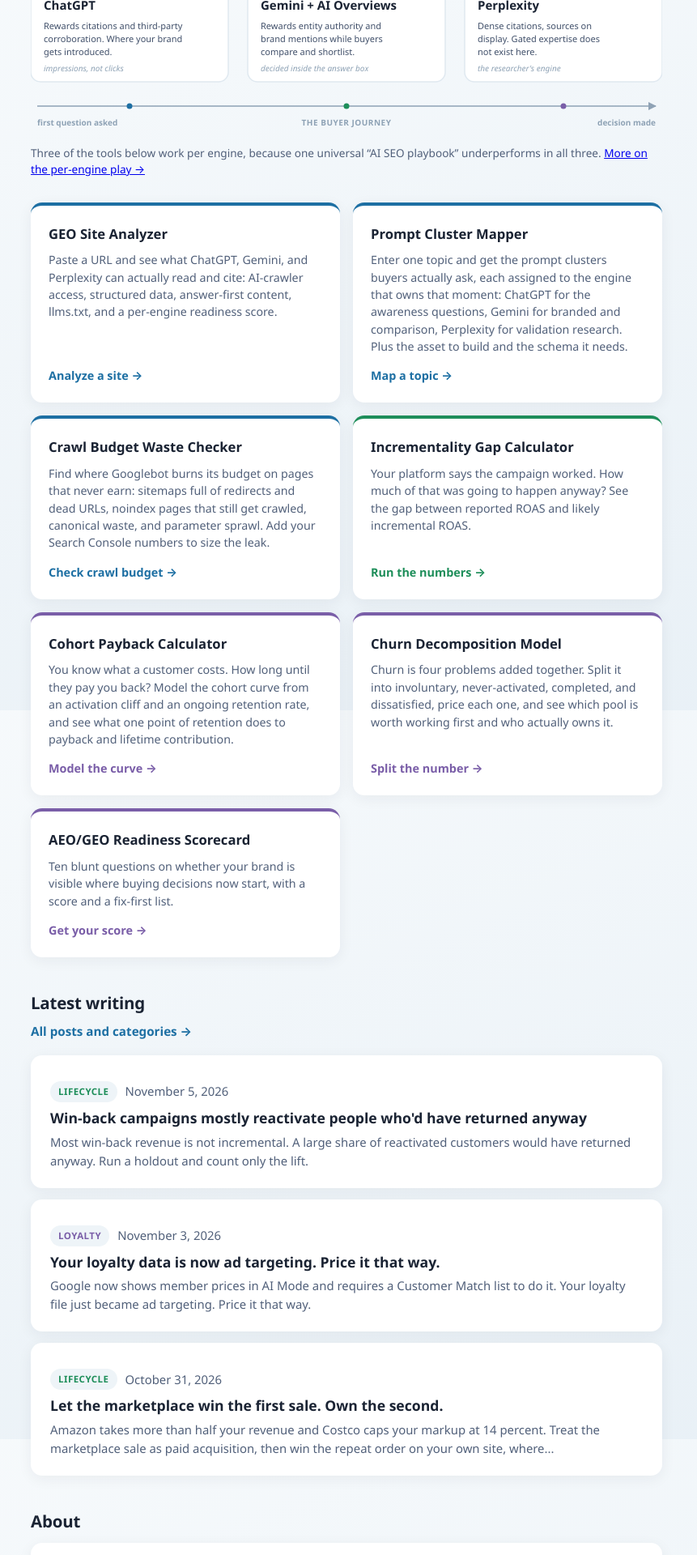
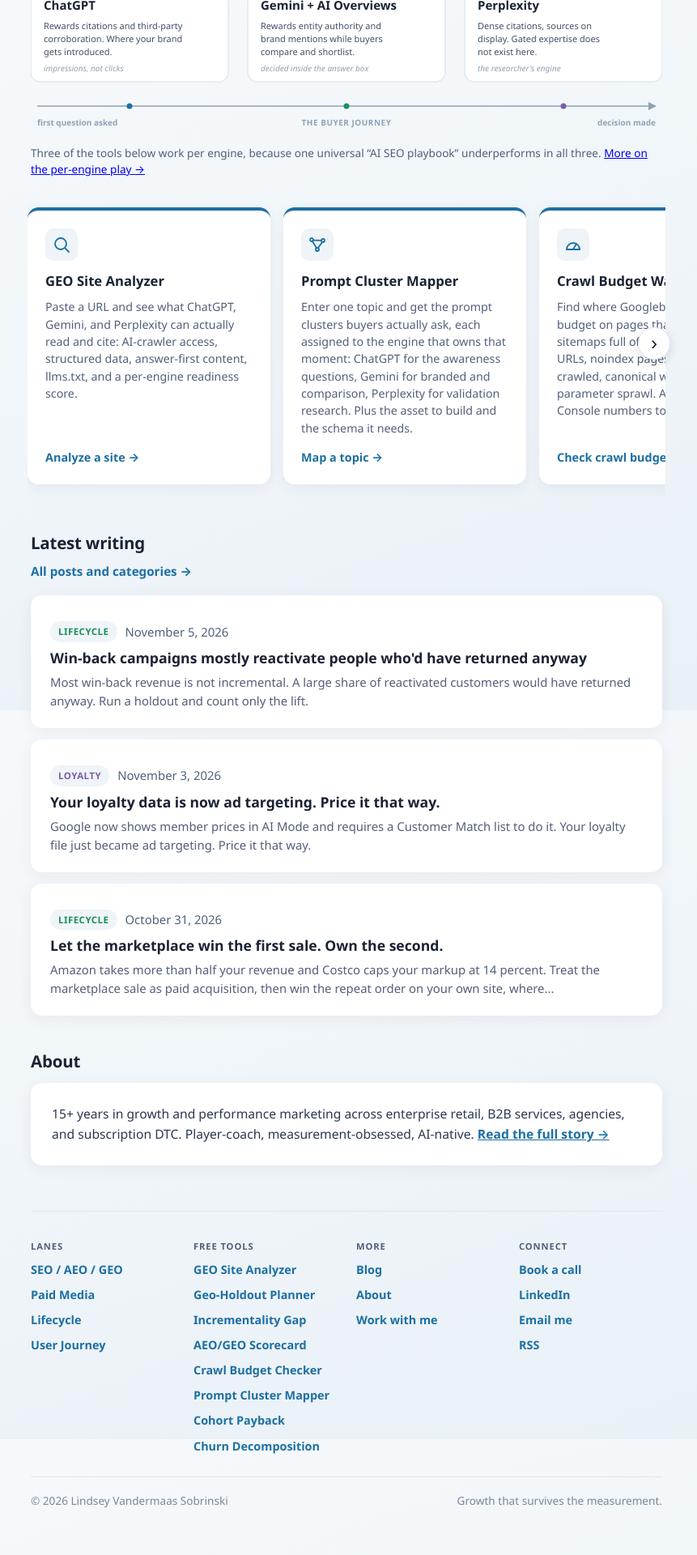
Before and after one commit to lsobrinski-marketing/lindseysobrinski.com, a Jekyll site: the page built from index.html, in a window 1280 px wide. Shown: the part 1823-3743 px from the top of the page at 81% size, without its empty margins (212-1073 px from the left). Built offline with Jekyll 4.4.1, drawn with Linux system fonts in a browser that asks for light colours.

Commit message:
Homepage tools: grid -> swipeable carousel with per-card icons; move carousel JS to default layout (shared, de-duped from lane)
Co-Authored-By: Claude Opus 4.8 <noreply@anthropic.com>

```diff
--- a/assets/css/site.css
+++ b/assets/css/site.css
@@ -83,6 +83,7 @@ h3{font-size:1.04rem;margin:24px 0 6px;}
 .carousel-btn.prev{left:-6px;} .carousel-btn.next{right:-6px;}
 .carousel-btn:disabled{opacity:0;pointer-events:none;}
 @media(max-width:680px){.carousel-btn{display:none;}}  /* touch: swipe instead of arrows */
+.tile-ico{width:40px;height:40px;padding:8px;border-radius:10px;color:var(--lane,var(--accent));background:var(--soft,#eef4f8);margin:0 0 12px;flex:none;box-sizing:border-box;}
 
 /* ---------- hero ---------- */
 .hero-banner{
--- a/index.html
+++ b/index.html
@@ -68,42 +68,53 @@ description: "Growth and performance marketing: cross-channel paid media, SEO/AE
   <figcaption>Three of the tools below work per engine, because one universal &ldquo;AI SEO playbook&rdquo; underperforms in all three. <a href="/seo-aeo-geo/">More on the per-engine play →</a></figcaption>
 </figure>
 
-<div class="grid">
+<div class="carousel" data-carousel>
+  <button type="button" class="carousel-btn prev" aria-label="Previous tools" data-carousel-prev>&#8249;</button>
+  <div class="carousel-track" data-carousel-track>
   <a class="tile lane-seo" href="/geo.html">
+    <svg class="tile-ico" viewBox="0 0 24 24" fill="none" stroke="currentColor" stroke-width="1.8" stroke-linecap="round" stroke-linejoin="round" aria-hidden="true"><circle cx="11" cy="11" r="7"/><line x1="21" y1="21" x2="16.65" y2="16.65"/></svg>
     <h3>GEO Site Analyzer</h3>
     <p>Paste a URL and see what ChatGPT, Gemini, and Perplexity can actually read and cite: AI-crawler access, structured data, answer-first content, llms.txt, and a per-engine readiness score.</p>
     <span class="go">Analyze a site →</span>
   </a>
   <a class="tile lane-seo" href="/prompt-map.html">
+    <svg class="tile-ico" viewBox="0 0 24 24" fill="none" stroke="currentColor" stroke-width="1.8" stroke-linecap="round" stroke-linejoin="round" aria-hidden="true"><circle cx="5" cy="6" r="2"/><circle cx="19" cy="7" r="2"/><circle cx="12" cy="18" r="2"/><line x1="7" y1="6.6" x2="17" y2="6.9"/><line x1="6" y1="8" x2="11" y2="16"/><line x1="18" y1="9" x2="13" y2="16"/></svg>
     <h3>Prompt Cluster Mapper</h3>
     <p>Enter one topic and get the prompt clusters buyers actually ask, each assigned to the engine that owns that moment: ChatGPT for the awareness questions, Gemini for branded and comparison, Perplexity for validation research. Plus the asset to build and the schema it needs.</p>
     <span class="go">Map a topic →</span>
   </a>
   <a class="tile lane-seo" href="/crawl-budget.html">
+    <svg class="tile-ico" viewBox="0 0 24 24" fill="none" stroke="currentColor" stroke-width="1.8" stroke-linecap="round" stroke-linejoin="round" aria-hidden="true"><path d="M4 18a8 8 0 1 1 16 0"/><line x1="12" y1="18" x2="16" y2="11"/><line x1="4" y1="18" x2="20" y2="18"/></svg>
     <h3>Crawl Budget Waste Checker</h3>
     <p>Find where Googlebot burns its budget on pages that never earn: sitemaps full of redirects and dead URLs, noindex pages that still get crawled, canonical waste, and parameter sprawl. Add your Search Console numbers to size the leak.</p>
     <span class="go">Check crawl budget →</span>
   </a>
   <a class="tile lane-paid" href="/roas.html">
+    <svg class="tile-ico" viewBox="0 0 24 24" fill="none" stroke="currentColor" stroke-width="1.8" stroke-linecap="round" stroke-linejoin="round" aria-hidden="true"><line x1="4" y1="21" x2="20" y2="21"/><line x1="6.5" y1="21" x2="6.5" y2="13"/><line x1="12" y1="21" x2="12" y2="7"/><line x1="17.5" y1="21" x2="17.5" y2="15"/></svg>
     <h3>Incrementality Gap Calculator</h3>
     <p>Your platform says the campaign worked. How much of that was going to happen anyway? See the gap between reported ROAS and likely incremental ROAS.</p>
     <span class="go">Run the numbers →</span>
   </a>
   <a class="tile lane-lifecycle" href="/cohort-payback.html">
+    <svg class="tile-ico" viewBox="0 0 24 24" fill="none" stroke="currentColor" stroke-width="1.8" stroke-linecap="round" stroke-linejoin="round" aria-hidden="true"><polyline points="4 20 20 20"/><polyline points="4 15 9 10 13 13 20 5"/></svg>
     <h3>Cohort Payback Calculator</h3>
     <p>You know what a customer costs. How long until they pay you back? Model the cohort curve from an activation cliff and an ongoing retention rate, and see what one point of retention does to payback and lifetime contribution.</p>
     <span class="go">Model the curve →</span>
   </a>
   <a class="tile lane-lifecycle" href="/churn-decomposition.html">
+    <svg class="tile-ico" viewBox="0 0 24 24" fill="none" stroke="currentColor" stroke-width="1.8" stroke-linecap="round" stroke-linejoin="round" aria-hidden="true"><circle cx="12" cy="12" r="8"/><line x1="12" y1="12" x2="12" y2="4"/><line x1="12" y1="12" x2="19" y2="14.5"/></svg>
     <h3>Churn Decomposition Model</h3>
     <p>Churn is four problems added together. Split it into involuntary, never-activated, completed, and dissatisfied, price each one, and see which pool is worth working first and who actually owns it.</p>
     <span class="go">Split the number →</span>
   </a>
   <a class="tile lane-lifecycle" href="/scorecard.html">
+    <svg class="tile-ico" viewBox="0 0 24 24" fill="none" stroke="currentColor" stroke-width="1.8" stroke-linecap="round" stroke-linejoin="round" aria-hidden="true"><rect x="6" y="4" width="12" height="16" rx="2"/><path d="M9 9l1.4 1.4L13.2 7.6"/><line x1="9" y1="14" x2="15" y2="14"/></svg>
     <h3>AEO/GEO Readiness Scorecard</h3>
     <p>Ten blunt questions on whether your brand is visible where buying decisions now start, with a score and a fix-first list.</p>
     <span class="go">Get your score →</span>
   </a>
+  </div>
+  <button type="button" class="carousel-btn next" aria-label="Next tools" data-carousel-next>&#8250;</button>
 </div>
 
 {% if site.posts.size > 0 %}
```
Also changed, not shown: _layouts/default.html (+20 -0 lines), _layouts/lane.html (+0 -20 lines).
